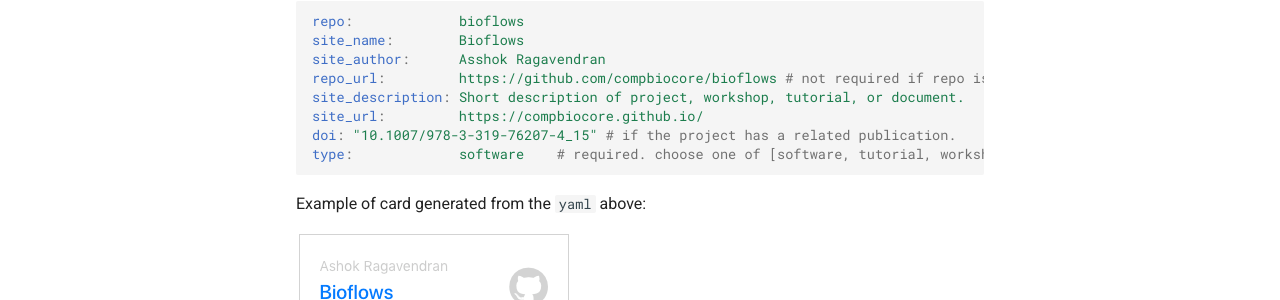
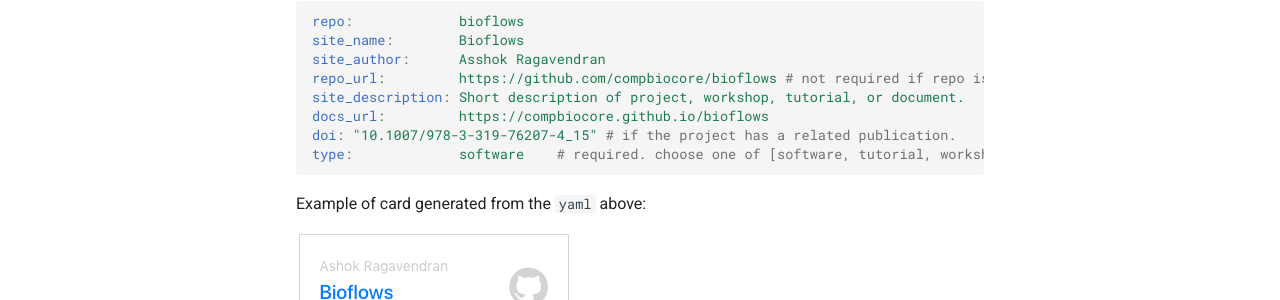
Before and after one commit to compbiocore/cbc-documentation-templates, an MkDocs documentation site: the page built from docs/index_site.md, in a window 1280 px wide and 1086 px high. Shown: the part 370-670 px from the top of the window. Built offline with MkDocs 1.6.1 and Material for MkDocs 9.7.7, drawn with Linux system fonts in a browser that asks for light colours; comment, search, counter and statistics services are not loaded; some of the changed lines change nothing that is shown.

Commit message:
changes ready.yaml

```diff
--- a/docs/index_site.md
+++ b/docs/index_site.md
@@ -8,7 +8,7 @@ site_name:        Bioflows
 site_author:      Asshok Ragavendran
 repo_url:         https://github.com/compbiocore/bioflows # not required if repo is part of compbiocore organization.
 site_description: Short description of project, workshop, tutorial, or document.
-site_url:         https://compbiocore.github.io/
+docs_url:         https://compbiocore.github.io/bioflows
 doi: "10.1007/978-3-319-76207-4_15" # if the project has a related publication.
 type:             software    # required. choose one of [software, tutorial, workshop, documentation]
 
```
